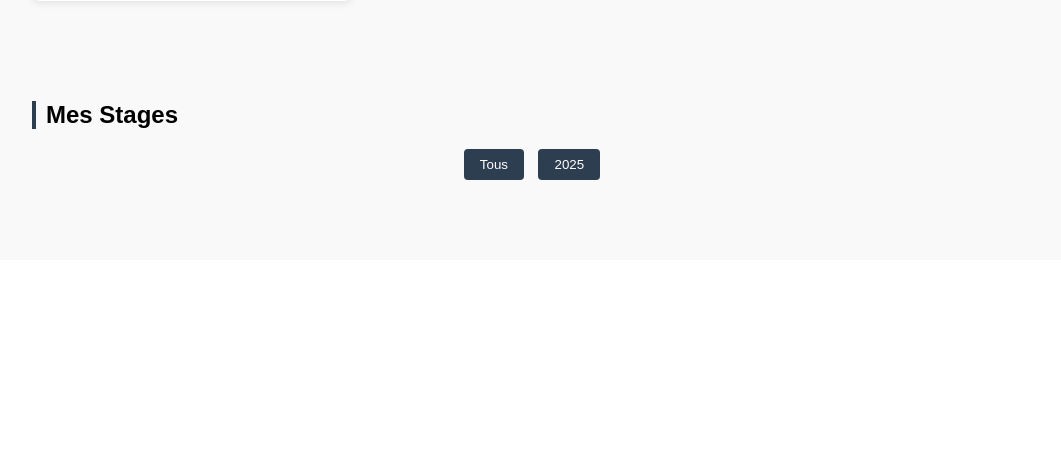
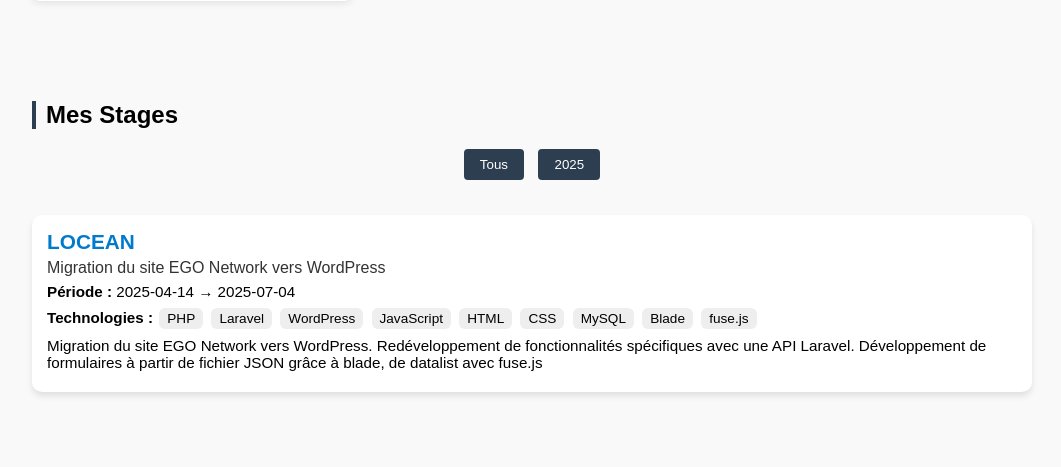
Before and after one commit to DamienJegou12/Portfolio, a PHP site: page / in a window 1280 px wide. Shown: the part 3123-3590 px from the top of the page, without its empty margins (108-1169 px from the left). Before the commit the page ends 3303 px from the top, so only its background shows below. Run offline with PHP 8.4, Linux system fonts and the light colour scheme; some libraries are stand-ins or nearby versions.

Commit message:
Stage quasiment fini, il faut modifier l'ordre et mettre technologie à la fin + Completer le texte du stage, faire après le contact

```diff
--- a/CSS/styles.css
+++ b/CSS/styles.css
@@ -44,3 +44,49 @@ h2 { border-left: 4px solid #2c3e50; padding-left: 10px; margin-bottom: 20px; }
 .filter-skills { text-align: center; margin-bottom: 20px; }
 .filter-skills button { margin: 0 5px; padding: 8px 16px; cursor: pointer; border: none; border-radius: 4px; background: #2c3e50; color: white; }
 .filter-skills button:hover { background: #34495e; }
+
+.internship-card {
+  background: #fff;
+  border-radius: 10px;
+  padding: 15px;
+  margin: 15px 0;
+  box-shadow: 0 4px 6px rgba(0,0,0,0.1);
+  opacity: 0;
+  transform: translateY(20px);
+  transition: all 0.4s ease;
+}
+
+.internship-card.show {
+  opacity: 1;
+  transform: translateY(0);
+}
+
+.internship-card h3 {
+  margin: 0;
+  font-size: 1.3rem;
+  color: #007acc;
+}
+
+.internship-card h4 {
+  margin: 5px 0;
+  font-weight: 500;
+  color: #333;
+}
+
+.internship-card p {
+  margin: 6px 0;
+  font-size: 0.95rem;
+}
+
+.internship-card .tech {
+  display: inline-block;
+  background: #eee;
+  padding: 3px 8px;
+  margin: 2px;
+  border-radius: 6px;
+  font-size: 0.85rem;
+}
+
+.filter-internships { text-align: center; margin-bottom: 20px; }
+.filter-internships button { margin: 0 5px; padding: 8px 16px; cursor: pointer; border: none; border-radius: 4px; background: #2c3e50; color: white; }
+.filter-internships button:hover { background: #34495e; }
--- a/JSON/stages.json
+++ b/JSON/stages.json
@@ -0,0 +1,11 @@
+[
+  {
+    "company": "LOCEAN",
+    "subject": "Migration du site EGO Network vers WordPress",
+    "startDate": "2025-04-14",
+    "endDate": "2025-07-04",
+    "technologies": ["PHP", "Laravel", "WordPress", "JavaScript", "HTML", "CSS", "MySQL", "Blade", "fuse.js"],
+    "text": "Migration du site EGO Network vers WordPress. Redéveloppement de fonctionnalités spécifiques avec une API Laravel. Développement de formulaires à partir de fichier JSON grâce à blade, de datalist avec fuse.js",
+    "year": "2025"
+  }
+]
--- a/JavaScript/script.js
+++ b/JavaScript/script.js
@@ -128,17 +128,69 @@ skillButtons.forEach(btn => {
   });
 });
 
-// === FILTRAGE DES COMPÉTENCES ===
-/*const skillButtons = document.querySelectorAll('.filter-skills button');
+const internshipsContainer = document.getElementById("internships-container");
+let internships = [];
 
-skillButtons.forEach(btn => {
-  btn.addEventListener('click', () => {
-    const category = btn.dataset.category;
-    if (category === 'all') {
-      displaySkills(skills);
-    } else {
-      const filtered = skills.filter(s => s.category === category);
-      displaySkills(filtered);
+// Affichage des stages
+function displayInternships(list) {
+  internshipsContainer.innerHTML = "";
+  list.forEach(stage => {
+    const card = document.createElement("div");
+    card.classList.add("internship-card");
+    card.setAttribute("data-year", stage.year);
+
+    // Générer liste technologies
+    let techList = "";
+    if (stage.technologies) {
+      techList = stage.technologies.map(t => `<span class="tech">${t}</span>`).join(" ");
+    }
+
+    card.innerHTML = `
+      <h3>${stage.company}</h3>
+      <h4>${stage.subject}</h4>
+      <p><strong>Période :</strong> ${stage.startDate} → ${stage.endDate}</p>
+      <p><strong>Technologies :</strong> ${techList}</p>
+      <p>${stage.text}</p>
+    `;
+
+    internshipsContainer.appendChild(card);
+  });
+  revealInternships();
+}
+
+// Animation au scroll
+function revealInternships() {
+  const cards = document.querySelectorAll('.internship-card');
+  cards.forEach(card => {
+    const rect = card.getBoundingClientRect();
+    if (rect.top < window.innerHeight - 50) {
+      card.classList.add('show');
     }
   });
-});*/
+}
+
+window.addEventListener('scroll', revealInternships);
+
+// Charger les stages depuis JSON
+fetch("JSON/stages.json")
+  .then(res => res.json())
+  .then(data => {
+    internships = data;
+    displayInternships(internships);
+  })
+  .catch(err => console.error("Erreur de chargement internships.json :", err));
+
+// Filtrage par année
+const internshipButtons = document.querySelectorAll('.filter-internships button');
+
+internshipButtons.forEach(btn => {
+  btn.addEventListener('click', () => {
+    const year = btn.dataset.year;
+    if (year === 'all') {
+      displayInternships(internships);
+    } else {
+      const filtered = internships.filter(i => i.year === year);
+      displayInternships(filtered);
+    }
+  });
+});
--- a/index.html
+++ b/index.html
@@ -52,9 +52,9 @@
 
 <section>
     <h2>Mes Stages</h2>
-    <div class="filter-btns">
-        <button data-category="all">Tous</button>
-        <button data-category="2025">2025</button>
+    <div class="filter-internships">
+        <button data-year="all">Tous</button>
+        <button data-year="2025">2025</button>
     </div>
     <div class="grid" id="internships-container">
         <!-- Les stages seront générés ici avec JS -->
```
